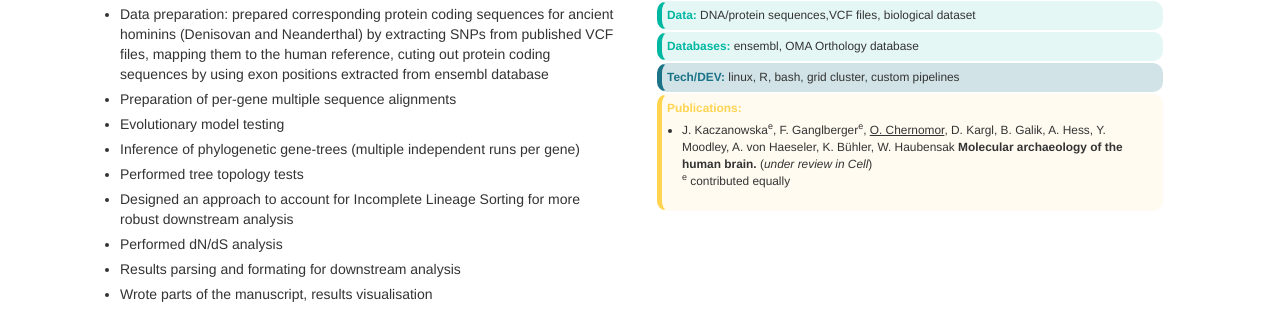
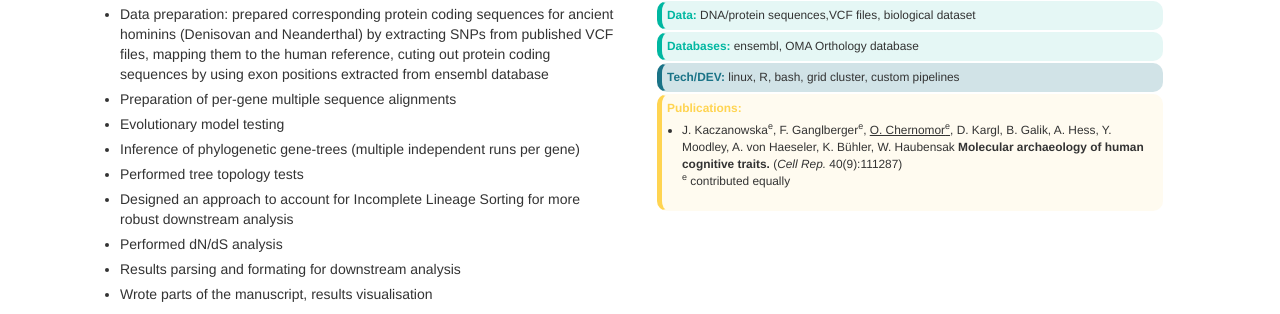
Before and after one commit to OlgaChern/OlgaChern.github.io, a Jekyll site: the page built from projects/pr_3/index.html, in a window 1280 px wide and 1365 px high. Shown: the part 891-1205 px from the top of the window. Built offline with Jekyll 4.4.1, drawn with Linux system fonts in a browser that asks for light colours; nearby versions of some CDN libraries.

Commit message:
Update index.html

```diff
--- a/projects/pr_3/index.html
+++ b/projects/pr_3/index.html
@@ -80,7 +80,7 @@ title: Project - evolution of brain-expressed genes
                     <div class="info-message info-yellow">
                         <b class="text-yellow">Publications:</b>
                         <ul style="padding: 5px 5px 5px 15px;">
-                                <li>J. Kaczanowska<sup>e</sup>, F. Ganglberger<sup>e</sup>, <U>O. Chernomor</U>, D. Kargl, B. Galik, A. Hess, Y. Moodley, A. von Haeseler, K. Bühler, W. Haubensak <b>Molecular archaeology of the human brain.</b> (<EM>under review in Cell</EM>)
+                                <li>J. Kaczanowska<sup>e</sup>, F. Ganglberger<sup>e</sup>, <U>O. Chernomor<sup>e</sup></U>, D. Kargl, B. Galik, A. Hess, Y. Moodley, A. von Haeseler, K. Bühler, W. Haubensak <b>Molecular archaeology of human cognitive traits.</b> (<EM>Cell Rep.</EM> 40(9)&#58;111287)
                                     <BR><sup>e</sup>&nbsp;contributed equally
                                 </li>
                             </ul>
```
